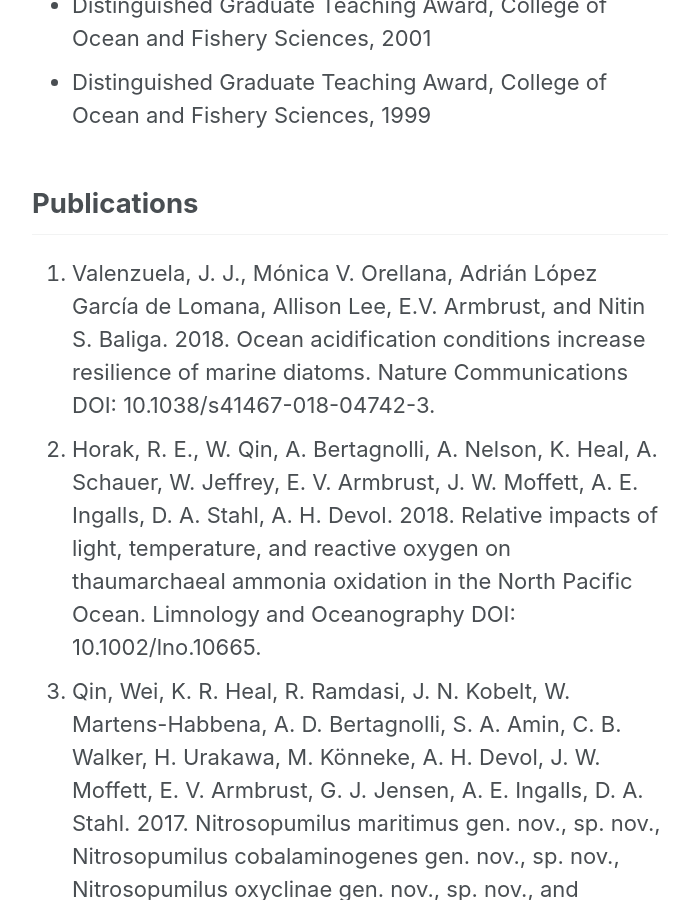
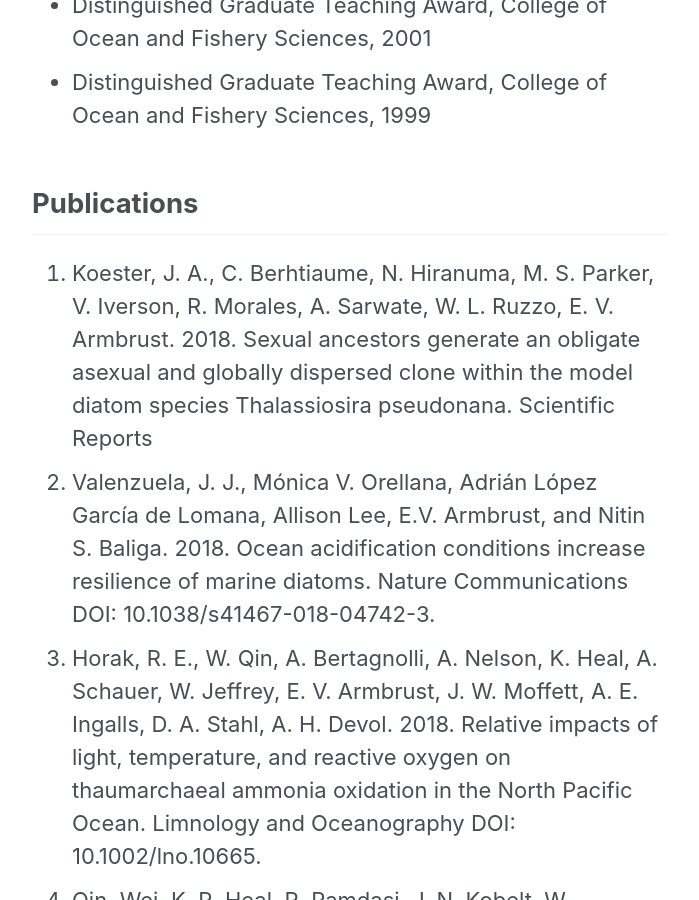
Before and after one commit to armbrustlab/armbrustlab.github.io, a Jekyll site: the page built from collections/_people/armbrust.md, in a window 1280 px wide and 900 px high, scrolled down 2915 px. Shown: the whole window, without its empty margins (290-989 px from the left). Built offline with Jekyll 4.4.1, drawn with Linux system fonts in a browser that asks for light colours; nearby versions of some CDN libraries.

Commit message:
Update armbrust.md

```diff
--- a/collections/_people/armbrust.md
+++ b/collections/_people/armbrust.md
@@ -39,6 +39,7 @@ Phytoplankton are the main focus of research in our lab. These organisms are res
 * Distinguished Graduate Teaching Award, College of Ocean and Fishery Sciences, 1999
 
 ## Publications
+1. Koester, J. A., C. Berhtiaume, N. Hiranuma, M. S. Parker, V. Iverson, R. Morales, A. Sarwate, W. L. Ruzzo, E. V. Armbrust. 2018. Sexual ancestors generate an obligate asexual and globally dispersed clone within the model diatom species Thalassiosira pseudonana. Scientific Reports
 1. Valenzuela, J. J., Mónica V. Orellana, Adrián López García de Lomana, Allison Lee,  E.V. Armbrust, and Nitin S. Baliga. 2018. Ocean acidification conditions increase resilience of marine diatoms.  Nature Communications DOI: 10.1038/s41467-018-04742-3.
 1. Horak, R. E., W. Qin, A. Bertagnolli, A. Nelson, K. Heal, A. Schauer, W. Jeffrey, E. V. Armbrust, J. W. Moffett, A. E. Ingalls, D. A. Stahl, A. H. Devol. 2018. Relative impacts of light, temperature, and reactive oxygen on thaumarchaeal ammonia oxidation in the North Pacific Ocean. Limnology and Oceanography DOI: 10.1002/lno.10665.
 1. Qin, Wei, K. R. Heal, R. Ramdasi, J. N. Kobelt, W. Martens-Habbena, A. D. Bertagnolli, S. A. Amin, C. B. Walker, H. Urakawa, M. Könneke, A. H. Devol, J. W. Moffett, E. V. Armbrust, G. J. Jensen, A. E. Ingalls, D. A. Stahl. 2017. Nitrosopumilus maritimus gen. nov., sp. nov., Nitrosopumilus cobalaminogenes gen. nov., sp. nov., Nitrosopumilus oxyclinae gen. nov., sp. nov., and Nitrosopumilus ureaphilus gen. nov., sp. nov., four marine ammonia-oxidizing archaea of the phylum Thaumarchaeota. Journal of Systematic and Evolutionary Microbiology 10.1099/ijsem.0.002416.
```
